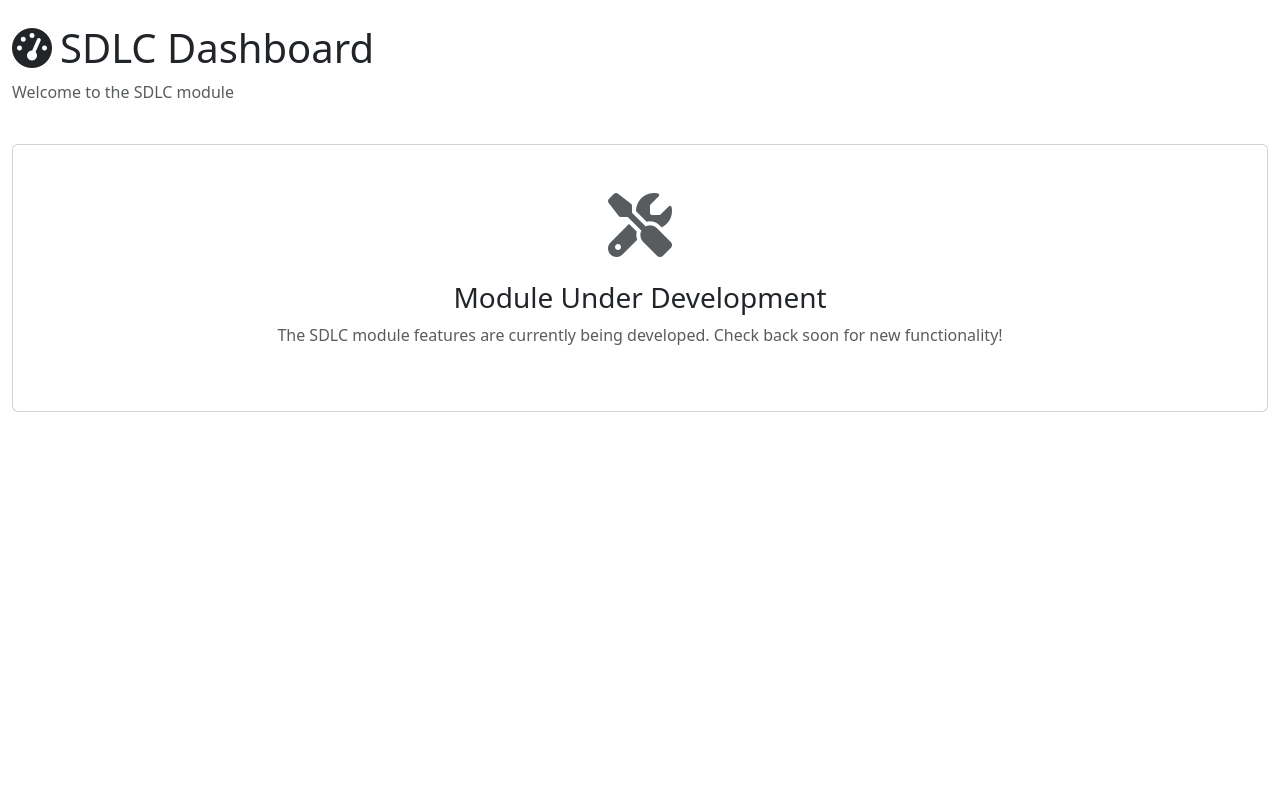
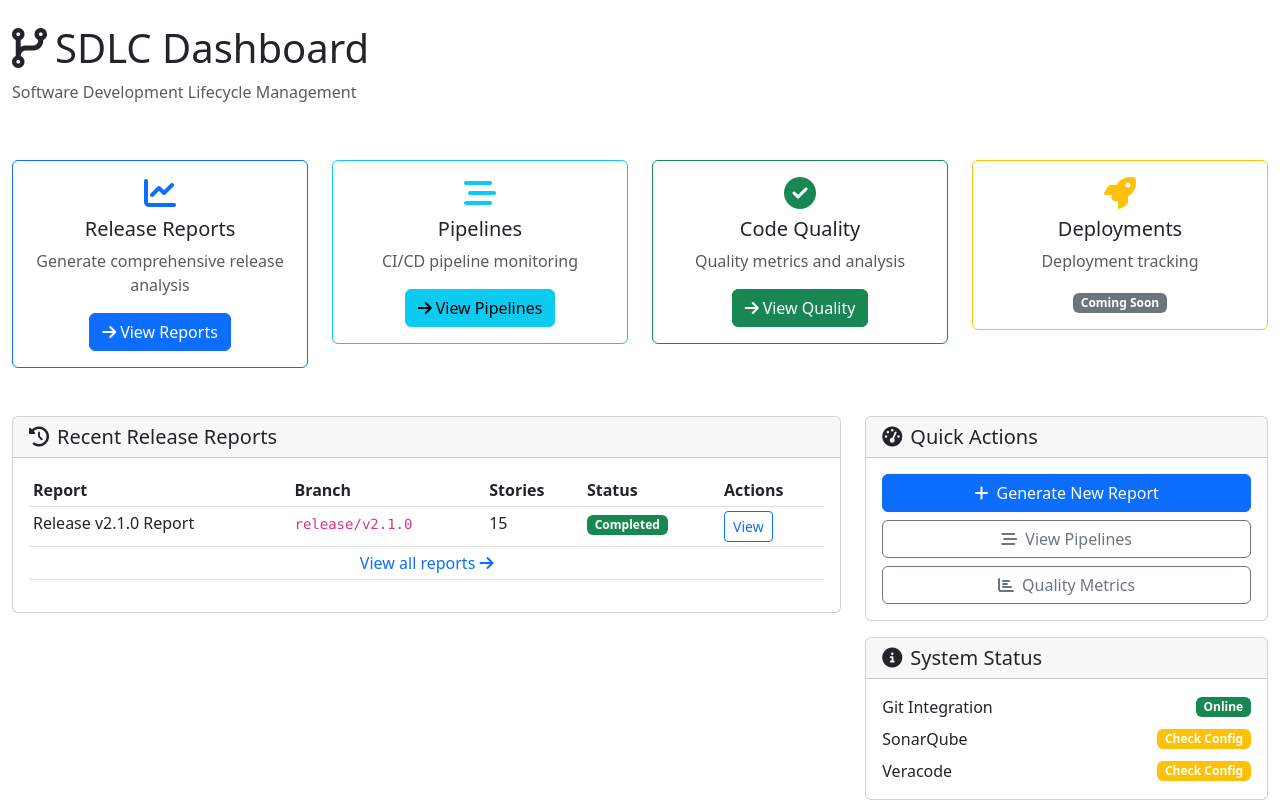
Before and after one commit to JustinRajDeveloper/admin-app, a Flask app: page /sdlc/dashboard in a window 1280 px wide. Shown: the part 56-856 px from the top of the page. Before the commit the page ends 468 px from the top, so only its background shows below. Run offline with Flask 3, Linux system fonts and the light colour scheme; a user stored in the database is signed in; some libraries are stand-ins or nearby versions.

Commit message:
adding report generator

```diff
--- a/modules/sdlc/routes.py
+++ b/modules/sdlc/routes.py
@@ -1,8 +1,12 @@
 """SDLC Module Routes"""
 
-from flask import Blueprint, render_template, request, jsonify, flash, redirect, url_for
+from flask import Blueprint, render_template, request, jsonify, flash, redirect, url_for, make_response, send_file
 from flask_login import login_required, current_user
 from auth.decorators import module_access_required, audit_log
+from datetime import datetime
+import os
+import tempfile
+import json
 
 sdlc_bp = Blueprint('sdlc', __name__)
 
@@ -29,7 +33,8 @@ def release_reports():
             'stories_count': 15,
             'high_risk_count': 3,
             'status': 'completed',
-            'created_by_name': 'System Admin'
+            'created_by_name': 'System Admin',
+            'created_at': datetime.now()
         }
     ]
     return render_template('sdlc/release_reports.html', reports=reports)
@@ -37,14 +42,300 @@ def release_reports():
 @sdlc_bp.route('/release-reports/generate', methods=['GET', 'POST'])
 @login_required
 @module_access_required('sdlc')
+@audit_log('generate_release_report')
 def generate_release_report():
     """Generate new release report."""
     if request.method == 'GET':
         return render_template('sdlc/release_report_form.html')
 
-    # For now, just redirect back with success message
-    flash('Release report generation feature coming soon!', 'info')
-    return redirect(url_for('sdlc.release_reports'))
+    try:
+        # Get form data
+        git_repo_path = request.form.get('git_repo_path', '').strip()
+        base_branch = request.form.get('base_branch', '').strip()
+        target_branch = request.form.get('target_branch', '').strip()
+        target_version = request.form.get('target_version', '').strip()
+        report_title = request.form.get('report_title', '').strip()
+
+        # Validation
+        if not all([git_repo_path, base_branch, target_branch]):
+            flash('Please fill in all required fields.', 'error')
+            return render_template('sdlc/release_report_form.html')
+
+        # Check if git repository exists
+        if not os.path.exists(git_repo_path):
+            flash('Git repository path does not exist.', 'error')
+            return render_template('sdlc/release_report_form.html')
+
+        # Try to import and use the release report generator
+        try:
+            from modules.sdlc.release_report import ReleaseReportGenerator
+
+            # Initialize the generator
+            config = {
+                'git_repo_path': git_repo_path,
+                'openai_api_key': current_app.config.get('OPENAI_API_KEY'),
+                'sonarqube_url': current_app.config.get('SONARQUBE_URL'),
+                'sonarqube_token': current_app.config.get('SONARQUBE_TOKEN'),
+                'veracode_api_id': current_app.config.get('VERACODE_API_ID'),
+                'veracode_api_key': current_app.config.get('VERACODE_API_KEY'),
+            }
+
+            generator = ReleaseReportGenerator(config)
+
+            # Generate report data
+            report_data = generator.generate_report_data(
+                base_branch=base_branch,
+                target_branch=target_branch,
+                target_version=target_version or target_branch
+            )
+
+            # Generate HTML report
+            html_content = generate_html_report(
+                report_data=report_data,
+                title=report_title or f"Release Report: {target_branch}",
+                base_branch=base_branch,
+                target_branch=target_branch,
+                generated_by=current_user.full_name
+            )
+
+        except ImportError:
+            # Fallback: Generate mock report
+            flash('Using mock data - original release report generator not available.', 'warning')
+            html_content = generate_mock_html_report(
+                title=report_title or f"Release Report: {target_branch}",
+                base_branch=base_branch,
+                target_branch=target_branch,
+                target_version=target_version,
+                generated_by=current_user.full_name
+            )
+
+        # Create response with HTML file download
+        response = make_response(html_content)
+        filename = f"release_report_{target_branch.replace('/', '_')}_{datetime.now().strftime('%Y%m%d_%H%M%S')}.html"
+        response.headers['Content-Disposition'] = f'attachment; filename="{filename}"'
+        response.headers['Content-Type'] = 'text/html'
+
+        flash(f'Release report generated successfully: {filename}', 'success')
+        return response
+
+    except Exception as e:
+        flash(f'Error generating release report: {str(e)}', 'error')
+        return render_template('sdlc/release_report_form.html')
+
+def generate_html_report(report_data, title, base_branch, target_branch, generated_by):
+    """Generate HTML report from report data."""
+
+    html_template = f"""
+<!DOCTYPE html>
+<html lang="en">
+<head>
+    <meta charset="UTF-8">
+    <meta name="viewport" content="width=device-width, initial-scale=1.0">
+    <title>{title}</title>
+    <link href="https://cdn.jsdelivr.net/npm/bootstrap@5.3.0/dist/css/bootstrap.min.css" rel="stylesheet">
+    <link href="https://cdnjs.cloudflare.com/ajax/libs/font-awesome/6.4.0/css/all.min.css" rel="stylesheet">
+    <style>
+        .report-header {{ background: linear-gradient(135deg, #667eea 0%, #764ba2 100%); color: white; }}
+        .story-card {{ border-left: 4px solid #007bff; }}
+        .high-risk {{ border-left-color: #dc3545 !important; }}
+        .medium-risk {{ border-left-color: #ffc107 !important; }}
+        .low-risk {{ border-left-color: #28a745 !important; }}
+    </style>
+</head>
+<body>
+    <div class="container-fluid">
+        <!-- Header -->
+        <div class="report-header p-4 mb-4">
+            <div class="container">
+                <h1 class="display-4 mb-2">{title}</h1>
+                <p class="lead mb-3">Branch Comparison: <code>{base_branch}</code> → <code>{target_branch}</code></p>
+                <div class="row">
+                    <div class="col-md-6">
+                        <small><i class="fas fa-user"></i> Generated by: {generated_by}</small>
+                    </div>
+                    <div class="col-md-6 text-md-end">
+                        <small><i class="fas fa-calendar"></i> {datetime.now().strftime('%Y-%m-%d %H:%M:%S')}</small>
+                    </div>
+                </div>
+            </div>
+        </div>
+
+        <div class="container">
+            <!-- Summary -->
+            <div class="row mb-4">
+                <div class="col-md-3">
+                    <div class="card text-center">
+                        <div class="card-body">
+                            <h3 class="text-primary">{len(report_data.get('stories', []))}</h3>
+                            <p class="card-text">Total Stories</p>
+                        </div>
+                    </div>
+                </div>
+                <div class="col-md-3">
+                    <div class="card text-center">
+                        <div class="card-body">
+                            <h3 class="text-info">{report_data.get('coverage_info', {}).get('current_coverage', 'N/A')}</h3>
+                            <p class="card-text">Code Coverage</p>
+                        </div>
+                    </div>
+                </div>
+                <div class="col-md-3">
+                    <div class="card text-center">
+                        <div class="card-body">
+                            <h3 class="text-warning">{len(report_data.get('vulnerabilities', []))}</h3>
+                            <p class="card-text">Vulnerabilities</p>
+                        </div>
+                    </div>
+                </div>
+                <div class="col-md-3">
+                    <div class="card text-center">
+                        <div class="card-body">
+                            <h3 class="text-success">Ready</h3>
+                            <p class="card-text">Status</p>
+                        </div>
+                    </div>
+                </div>
+            </div>
+
+            <!-- AI Summary -->
+            {generate_ai_summary_section(report_data.get('ai_summary', 'No AI summary available.'))}
+
+            <!-- Stories -->
+            {generate_stories_section(report_data.get('stories', []))}
+
+            <!-- Vulnerabilities -->
+            {generate_vulnerabilities_section(report_data.get('vulnerabilities', []))}
+        </div>
+    </div>
+
+    <script src="https://cdn.jsdelivr.net/npm/bootstrap@5.3.0/dist/js/bootstrap.bundle.min.js"></script>
+</body>
+</html>
+    """
+
+    return html_template
+
+def generate_mock_html_report(title, base_branch, target_branch, target_version, generated_by):
+    """Generate a mock HTML report for testing."""
+
+    mock_stories = [
+        {
+            'key': 'PROJ-123',
+            'summary': 'Implement user authentication system',
+            'risk_level': 'High',
+            'story_points': 8,
+            'assignee': 'John Doe'
+        },
+        {
+            'key': 'PROJ-124',
+            'summary': 'Add data validation to forms',
+            'risk_level': 'Medium',
+            'story_points': 5,
+            'assignee': 'Jane Smith'
+        },
+        {
+            'key': 'PROJ-125',
+            'summary': 'Update UI components',
+            'risk_level': 'Low',
+            'story_points': 3,
+            'assignee': 'Bob Johnson'
+        }
+    ]
+
+    return generate_html_report(
+        report_data={
+            'stories': mock_stories,
+            'ai_summary': 'This release includes 3 key stories focusing on security improvements and UI enhancements. The authentication system implementation represents the highest risk item requiring careful testing.',
+            'coverage_info': {'current_coverage': '85.2%'},
+            'vulnerabilities': [
+                {'severity': 'Medium', 'title': 'SQL Injection vulnerability in login form'},
+                {'severity': 'Low', 'title': 'Missing input validation'}
+            ]
+        },
+        title=title,
+        base_branch=base_branch,
+        target_branch=target_branch,
+        generated_by=generated_by
+    )
+
+def generate_ai_summary_section(ai_summary):
+    return f"""
+    <div class="card mb-4">
+        <div class="card-header">
+            <h5><i class="fas fa-robot me-2"></i>AI Analysis Summary</h5>
+        </div>
+        <div class="card-body">
+            <p>{ai_summary}</p>
+        </div>
+    </div>
+    """
+
+def generate_stories_section(stories):
+    stories_html = """
+    <div class="card mb-4">
+        <div class="card-header">
+            <h5><i class="fas fa-tasks me-2"></i>Stories in This Release</h5>
+        </div>
+        <div class="card-body">
+    """
+
+    if not stories:
+        stories_html += "<p class='text-muted'>No stories found.</p>"
+    else:
+        for story in stories:
+            risk_class = {
+                'High': 'high-risk',
+                'Medium': 'medium-risk',
+                'Low': 'low-risk'
+            }.get(story.get('risk_level', 'Low'), 'low-risk')
+
+            stories_html += f"""
+            <div class="card story-card {risk_class} mb-3">
+                <div class="card-body">
+                    <div class="row">
+                        <div class="col-md-8">
+                            <h6 class="card-title">{story.get('key', 'N/A')}: {story.get('summary', 'No summary')}</h6>
+                            <p class="card-text text-muted">Assignee: {story.get('assignee', 'Unassigned')}</p>
+                        </div>
+                        <div class="col-md-4 text-end">
+                            <span class="badge bg-primary">{story.get('story_points', 0)} pts</span>
+                            <span class="badge bg-{'danger' if story.get('risk_level') == 'High' else 'warning' if story.get('risk_level') == 'Medium' else 'success'}">{story.get('risk_level', 'Low')} Risk</span>
+                        </div>
+                    </div>
+                </div>
+            </div>
+            """
+
+    stories_html += "</div></div>"
+    return stories_html
+
+def generate_vulnerabilities_section(vulnerabilities):
+    vuln_html = """
+    <div class="card mb-4">
+        <div class="card-header">
+            <h5><i class="fas fa-shield-alt me-2"></i>Security Vulnerabilities</h5>
+        </div>
+        <div class="card-body">
+    """
+
+    if not vulnerabilities:
+        vuln_html += "<p class='text-success'>No vulnerabilities found.</p>"
+    else:
+        for vuln in vulnerabilities:
+            severity_class = {
+                'High': 'danger',
+                'Medium': 'warning',
+                'Low': 'info'
+            }.get(vuln.get('severity', 'Low'), 'info')
+
+            vuln_html += f"""
+            <div class="alert alert-{severity_class}">
+                <strong>{vuln.get('severity', 'Unknown')} Severity:</strong> {vuln.get('title', 'Unknown vulnerability')}
+            </div>
+            """
+
+    vuln_html += "</div></div>"
+    return vuln_html
 
 @sdlc_bp.route('/pipelines')
 @login_required
--- a/templates/sdlc/dashboard.html
+++ b/templates/sdlc/dashboard.html
@@ -5,21 +5,152 @@
 {% block content %}
 <div class="row">
     <div class="col-12">
-        <h1><i class="fas fa-tachometer-alt me-2"></i>SDLC Dashboard</h1>
-        <p class="text-muted">Welcome to the SDLC module</p>
+        <h1><i class="fas fa-code-branch me-2"></i>SDLC Dashboard</h1>
+        <p class="text-muted">Software Development Lifecycle Management</p>
     </div>
 </div>
 
-<div class="row mt-4">
-    <div class="col-12">
+<!-- Quick Stats -->
+<div class="row g-4 mt-3">
+    <div class="col-lg-3 col-md-6">
+        <div class="card border-primary">
+            <div class="card-body text-center">
+                <i class="fas fa-chart-line fa-2x text-primary mb-2"></i>
+                <h5>Release Reports</h5>
+                <p class="text-muted mb-3">Generate comprehensive release analysis</p>
+                <a href="{{ url_for('sdlc.release_reports') }}" class="btn btn-primary">
+                    <i class="fas fa-arrow-right me-1"></i>View Reports
+                </a>
+            </div>
+        </div>
+    </div>
+
+    <div class="col-lg-3 col-md-6">
+        <div class="card border-info">
+            <div class="card-body text-center">
+                <i class="fas fa-stream fa-2x text-info mb-2"></i>
+                <h5>Pipelines</h5>
+                <p class="text-muted mb-3">CI/CD pipeline monitoring</p>
+                <a href="{{ url_for('sdlc.pipelines') }}" class="btn btn-info">
+                    <i class="fas fa-arrow-right me-1"></i>View Pipelines
+                </a>
+            </div>
+        </div>
+    </div>
+
+    <div class="col-lg-3 col-md-6">
+        <div class="card border-success">
+            <div class="card-body text-center">
+                <i class="fas fa-check-circle fa-2x text-success mb-2"></i>
+                <h5>Code Quality</h5>
+                <p class="text-muted mb-3">Quality metrics and analysis</p>
+                <a href="{{ url_for('sdlc.quality') }}" class="btn btn-success">
+                    <i class="fas fa-arrow-right me-1"></i>View Quality
+                </a>
+            </div>
+        </div>
+    </div>
+
+    <div class="col-lg-3 col-md-6">
+        <div class="card border-warning">
+            <div class="card-body text-center">
+                <i class="fas fa-rocket fa-2x text-warning mb-2"></i>
+                <h5>Deployments</h5>
+                <p class="text-muted mb-3">Deployment tracking</p>
+                <div class="text-center">
+                    <span class="badge bg-secondary">Coming Soon</span>
+                </div>
+            </div>
+        </div>
+    </div>
+</div>
+
+<!-- Recent Activity -->
+<div class="row mt-5">
+    <div class="col-lg-8">
         <div class="card">
-            <div class="card-body text-center py-5">
-                <i class="fas fa-tools fa-4x text-muted mb-4"></i>
-                <h3>Module Under Development</h3>
-                <p class="text-muted">
-                    The SDLC module features are currently being developed.
-                    Check back soon for new functionality!
-                </p>
+            <div class="card-header">
+                <h5 class="card-title mb-0">
+                    <i class="fas fa-history me-2"></i>Recent Release Reports
+                </h5>
+            </div>
+            <div class="card-body">
+                <div class="table-responsive">
+                    <table class="table table-sm">
+                        <thead>
+                            <tr>
+                                <th>Report</th>
+                                <th>Branch</th>
+                                <th>Stories</th>
+                                <th>Status</th>
+                                <th>Actions</th>
+                            </tr>
+                        </thead>
+                        <tbody>
+                            <tr>
+                                <td>Release v2.1.0 Report</td>
+                                <td><code>release/v2.1.0</code></td>
+                                <td>15</td>
+                                <td><span class="badge bg-success">Completed</span></td>
+                                <td>
+                                    <a href="{{ url_for('sdlc.release_reports') }}" class="btn btn-sm btn-outline-primary">View</a>
+                                </td>
+                            </tr>
+                            <tr>
+                                <td colspan="5" class="text-center text-muted">
+                                    <a href="{{ url_for('sdlc.release_reports') }}" class="text-decoration-none">
+                                        View all reports <i class="fas fa-arrow-right"></i>
+                                    </a>
+                                </td>
+                            </tr>
+                        </tbody>
+                    </table>
+                </div>
+            </div>
+        </div>
+    </div>
+
+    <div class="col-lg-4">
+        <div class="card">
+            <div class="card-header">
+                <h5 class="card-title mb-0">
+                    <i class="fas fa-tachometer-alt me-2"></i>Quick Actions
+                </h5>
+            </div>
+            <div class="card-body">
+                <div class="d-grid gap-2">
+                    <a href="{{ url_for('sdlc.generate_release_report') }}" class="btn btn-primary">
+                        <i class="fas fa-plus me-2"></i>Generate New Report
+                    </a>
+                    <a href="{{ url_for('sdlc.pipelines') }}" class="btn btn-outline-secondary">
+                        <i class="fas fa-stream me-2"></i>View Pipelines
+                    </a>
+                    <a href="{{ url_for('sdlc.quality') }}" class="btn btn-outline-secondary">
+                        <i class="fas fa-chart-bar me-2"></i>Quality Metrics
+                    </a>
+                </div>
+            </div>
+        </div>
+
+        <div class="card mt-3">
+            <div class="card-header">
+                <h5 class="card-title mb-0">
+                    <i class="fas fa-info-circle me-2"></i>System Status
+                </h5>
+            </div>
+            <div class="card-body">
+                <div class="d-flex justify-content-between align-items-center mb-2">
+                    <span>Git Integration</span>
+                    <span class="badge bg-success">Online</span>
+                </div>
+                <div class="d-flex justify-content-between align-items-center mb-2">
+                    <span>SonarQube</span>
+                    <span class="badge bg-warning">Check Config</span>
+                </div>
+                <div class="d-flex justify-content-between align-items-center">
+                    <span>Veracode</span>
+                    <span class="badge bg-warning">Check Config</span>
+                </div>
             </div>
         </div>
     </div>
```
Also changed, not shown: instance/dev_enterprise_app.db, 1 other file.
